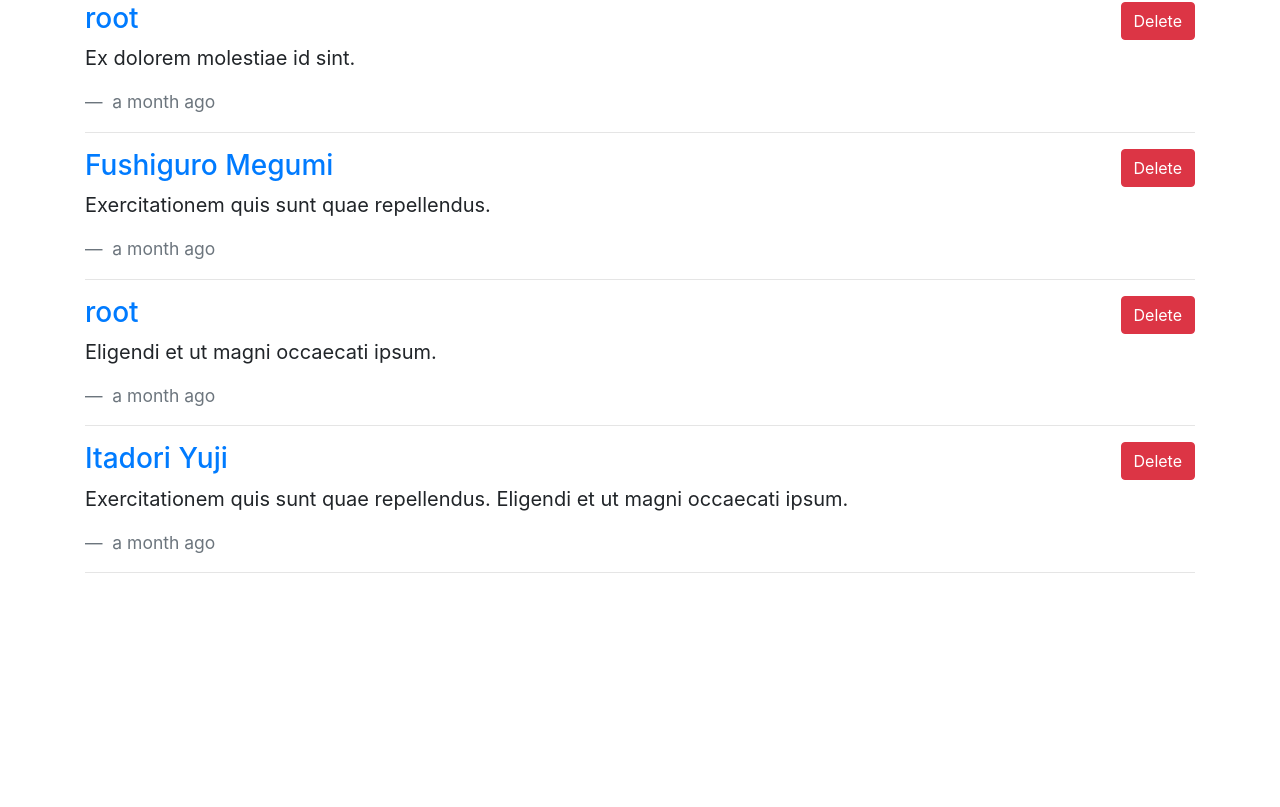
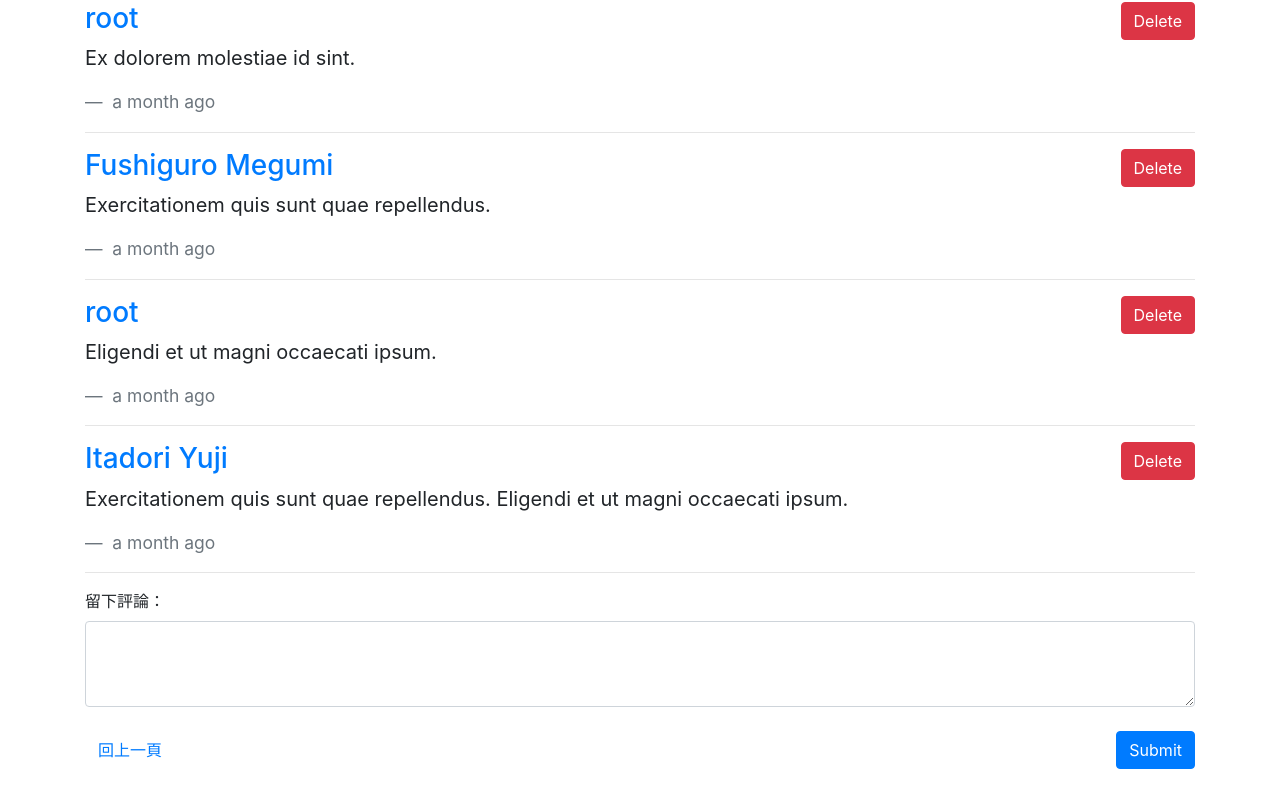
Before and after one commit to lisacher/forum-front-end-vue, a Vue app: page /#/restaurants/1 in a window 1280 px wide. Shown: the part 609-1416 px from the top of the page. Before the commit the page ends 1246 px from the top, so only its background shows below. Built offline with nearby package versions, Linux system fonts and the light colour scheme.

Commit message:
add router link

```diff
--- a/src/components/CreateComment.vue
+++ b/src/components/CreateComment.vue
@@ -1,8 +1,9 @@
 <template>
-  <form>
+  <form @submit.stop.prevent="handleSubmit">
     <div class="form-group mb-4">
       <label for="text">留下評論：</label>
       <textarea
+      v-model="text"
         class="form-control"
         rows="3"
         name="text"
@@ -23,3 +24,34 @@
     </div>
   </form>
 </template>
+
+<script>
+
+import { v4 as uuidv4 } from "uuid"
+
+export default {
+  props: {
+    restaurantId: {
+      type: Number,
+      required: true
+    }
+  },
+  data () {
+    return {
+      text: ''
+    }
+  },
+  methods: {
+    handleSubmit () {
+      // TODO: 向 API 發送 POST 請求
+      // 伺服器新增 Comment 成功後...
+      this.$emit('after-create-comment', {
+        commentId: uuidv4(), // 尚未串接 API 暫時使用隨機的 id
+        restaurantId: this.restaurantId,
+        text: this.text
+      })
+      this.text = '' // 將表單內的資料清空
+    }
+  }
+}
+</script>
--- a/src/components/NewestComments.vue
+++ b/src/components/NewestComments.vue
@@ -9,9 +9,11 @@
         :key="comment.id"
       >
         <h4>
-          <a href="#">
-            {{ comment.Restaurant.name }}
-          </a>
+          <router-link
+      :to="{ name: 'restaurant', params: {id: comment.Restaurant.id}}"
+    >
+      {{ comment.Restaurant.name }}
+    </router-link>
         </h4>
         <p>{{ comment.text }}</p>by
         <a href="#">
--- a/src/components/NewestRestaurants.vue
+++ b/src/components/NewestRestaurants.vue
@@ -9,10 +9,13 @@
         :key="restaurant.id"
       >
         <h4>
-          <a href="#">{{ restaurant.name }}</a>
-          &nbsp;
-          <small>{{ restaurant.Category ? restaurant.Category.name : '未分類'
- }}</small>
+          <router-link
+      :to="{ name: 'restaurant', params: {id: restaurant.id}}"
+    >
+      {{ restaurant.name }}
+    </router-link>
+    &nbsp;
+    <small>{{ restaurant.Category.name }}</small>
         </h4>
         <p>{{ restaurant.description }}</p>
         {{ restaurant.createdAt | fromNow }}
--- a/src/components/RestaurantCard.vue
+++ b/src/components/RestaurantCard.vue
@@ -10,9 +10,11 @@
       >
       <div class="card-body">
         <p class="card-text title-wrap">
-          <a href="#">
-            {{ restaurant.name }}
-          </a>
+          <router-link
+      :to="{ name: 'restaurant', params: { id: restaurant.id }}"
+    >
+      {{ restaurant.name }}
+    </router-link>
         </p>
         <span class="badge badge-secondary">{{ restaurant.Category ? restaurant.Category.name : '未分類' }}</span>
         <p class="card-text text-truncate">
--- a/src/views/Restaurant.vue
+++ b/src/views/Restaurant.vue
@@ -7,12 +7,16 @@
     <RestaurantComments :restaurant-comments="restaurantComments"
     @after-delete-comment="afterDeleteComment"/>
     <!-- 新增評論 CreateComment -->
+    <CreateComment
+    :restaurant-id="restaurant.id"
+    @after-create-comment="afterCreateComment"/>
   </div>
 </template>
 
 <script>
 import RestaurantDetail from './../components/RestaurantDetail.vue'
 import RestaurantComments from './../components/RestaurantComments.vue'
+import CreateComment from './../components/CreateComment.vue'
 
 const dummyData = {
     "restaurant": {
@@ -195,11 +199,21 @@ const dummyData = {
     "isFavorited": false,
     "isLiked": true
 }
-
+const dummyUser = {
+  currentUser: {
+    id: 1,
+    name: '管理者',
+    email: 'root@example.com',
+    image: 'https://i.pravatar.cc/300',
+    isAdmin: true
+  },
+  isAuthenticated: true
+}
 export default {
     components: {
         RestaurantDetail,
-        RestaurantComments
+        RestaurantComments,
+        CreateComment
     },
     data () {
     return {
@@ -215,6 +229,7 @@ export default {
         isFavorited: false,
         isLiked: false
       },
+      currentUser: dummyUser.currentUser,
       restaurantComments: []
     }
     },
@@ -246,6 +261,19 @@ export default {
         this.restaurantComments = this.restaurantComments.filter(
           comment => comment.id !== commentId
         )
+      },
+      afterCreateComment (payload) {
+        const { commentId, restaurantId, text } = payload
+        this.restaurantComments.push({
+          id: commentId,
+          RestaurantId: restaurantId,
+          User: {
+            id: this.currentUser.id,
+            name: this.currentUser.name
+          },
+          text,
+          createdAt: new Date()
+        })
       }
     }
 }
```
Lines whose indentation alone changed are shown as unchanged.
